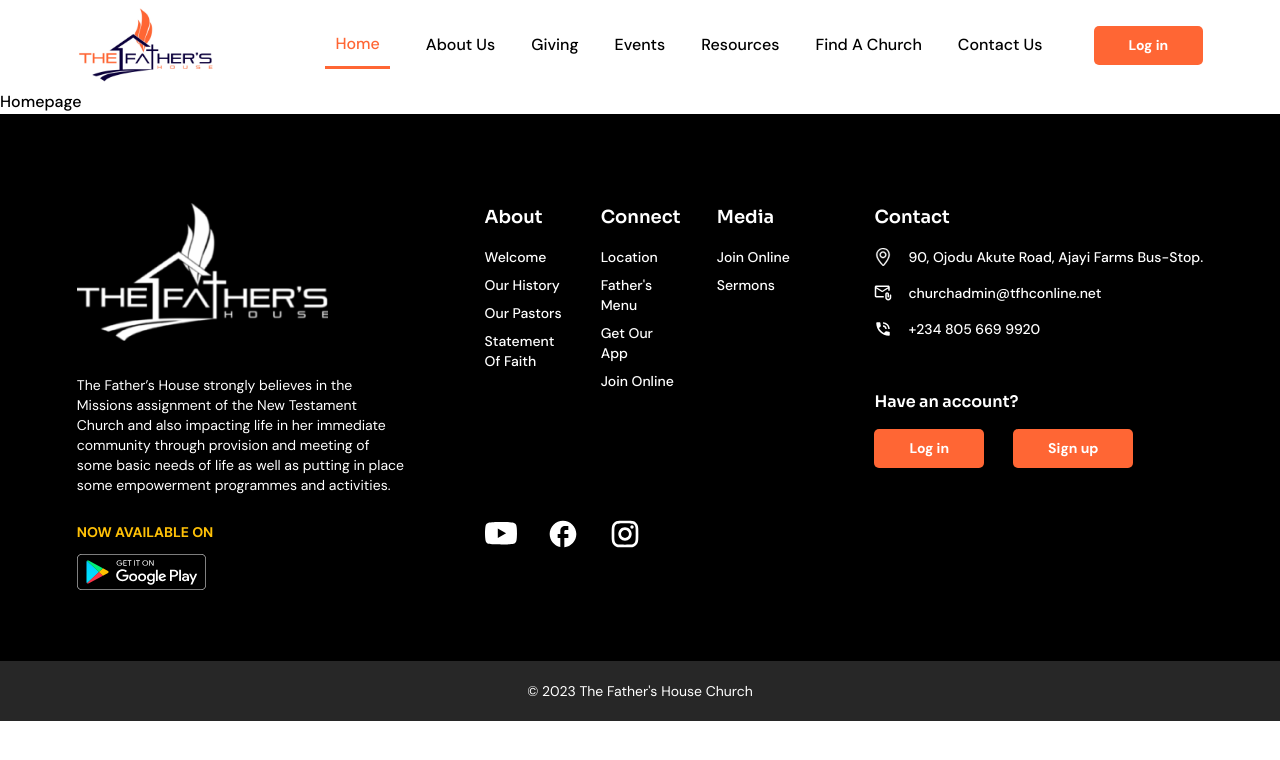
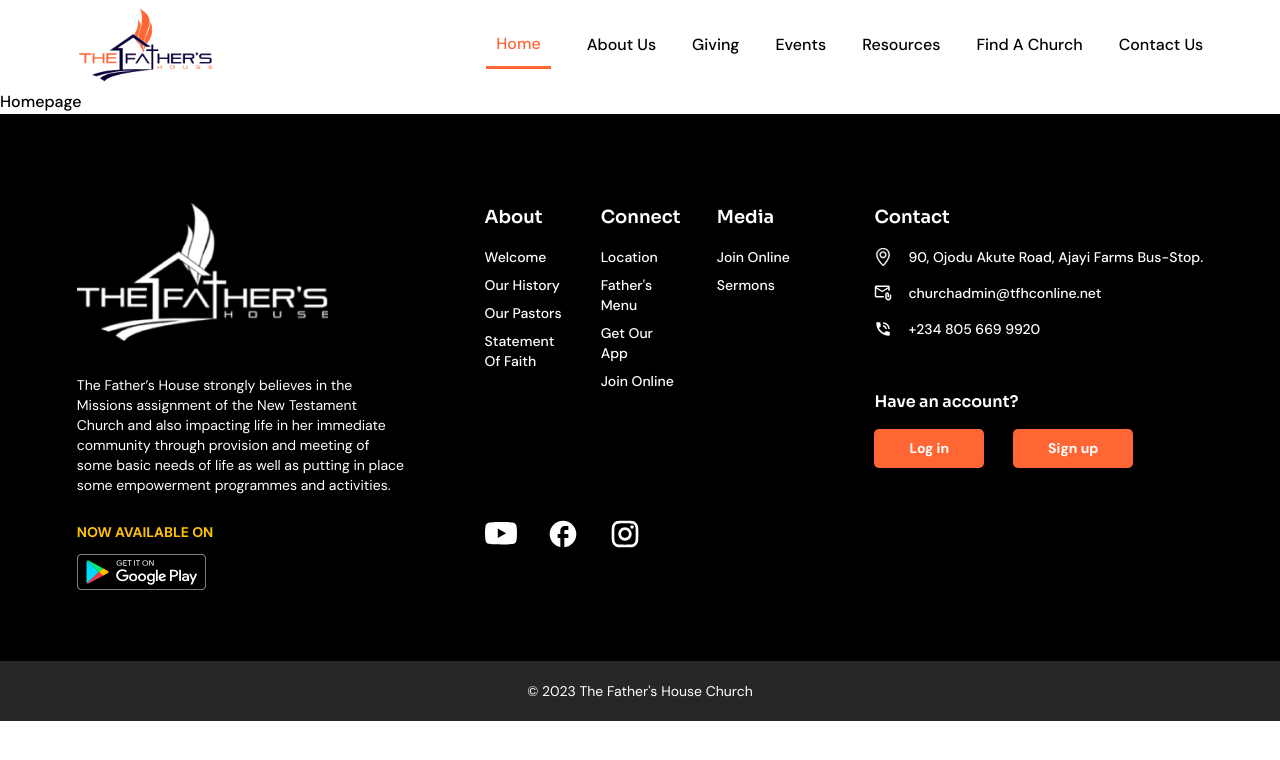
Before and after one commit to umadmego/umadmego, a Next.js app: page / in a window 1280 px wide. Shown: the top 760 px of the page. Built offline with nearby package versions, Linux system fonts and the light colour scheme.

Commit message:
Update NavLinks.tsx
removed login button

```diff
--- a/src/components/layout/Navbar/NavLinks.tsx
+++ b/src/components/layout/Navbar/NavLinks.tsx
@@ -27,7 +27,7 @@
           </Link>
         ))}
       </div>
-      <Button className='ml-[4vw]'>Log in</Button>
+      {/* <Button className='ml-[4vw]'>Log in</Button> */}
     </div>
   );
 }
```
